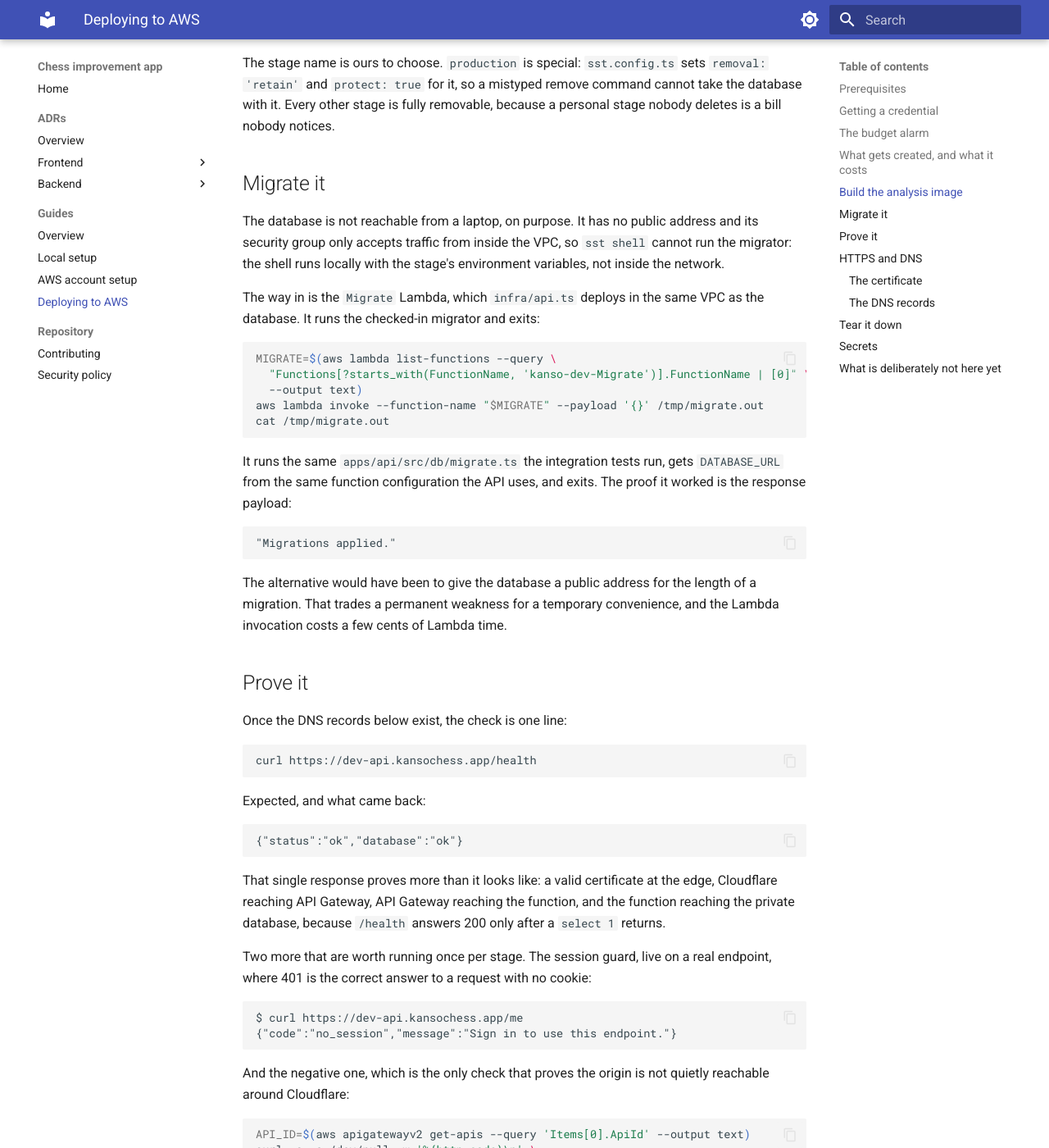
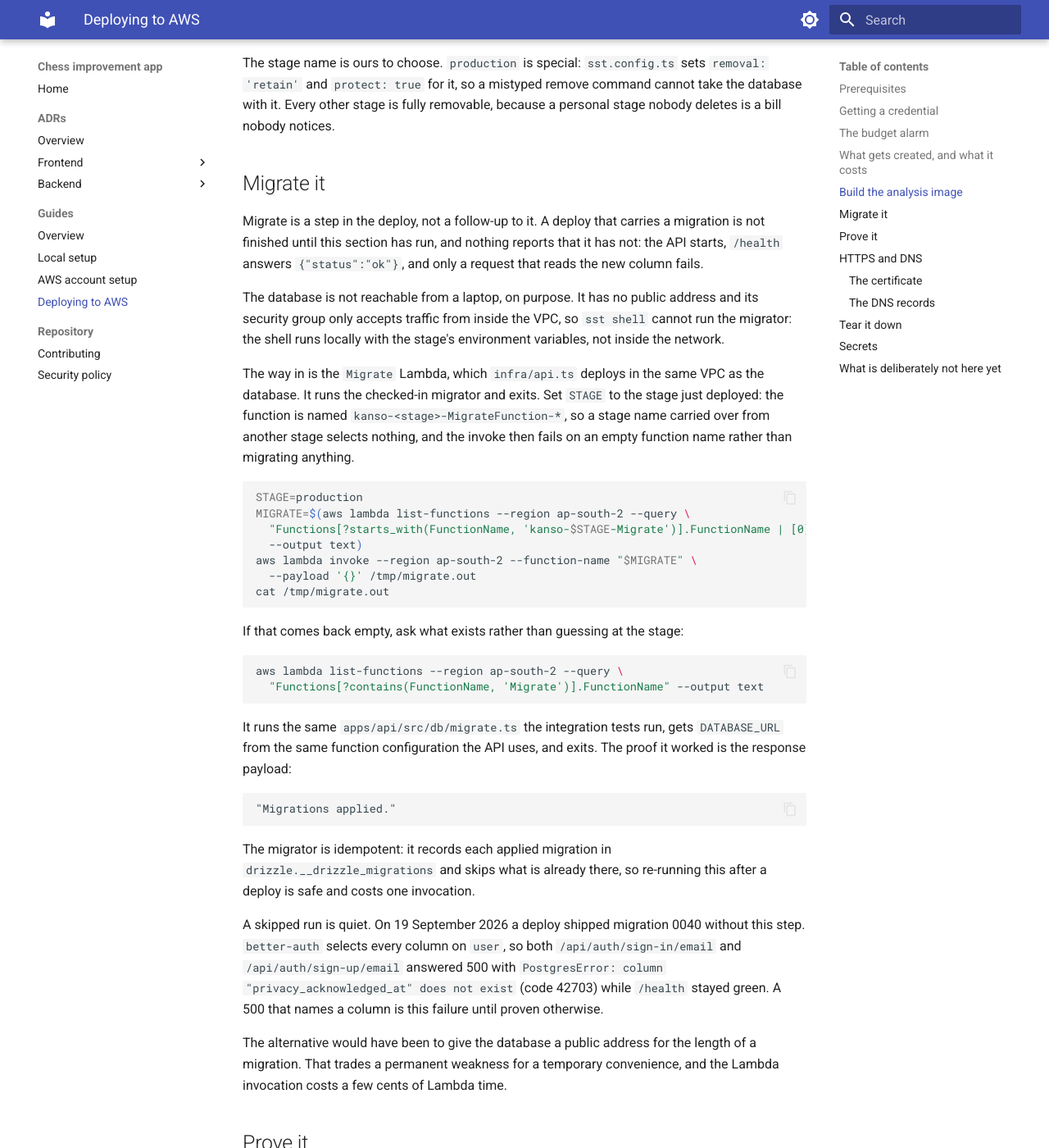
Before and after one commit to sushanth-dev/kanso-app, an MkDocs documentation site: the page built from docs/guides/deploy.md, in a window 1280 px wide and 1400 px high, scrolled down 3364 px. Shown: the whole window at 82% size. Built offline with MkDocs 1.6.1 and Material for MkDocs 9.7.7, drawn with Linux system fonts in a browser that asks for light colours; some of the changed text lies outside the part shown.

Commit message:
docs: fix the migrate step's stage and its place in the deploy (#226)
The guide hardcoded `kanso-dev-Migrate`, a stage that does not exist, and
listed migrate as a section after the deploy rather than a step within it.
The 19 September 2026 sign-in outage was a deploy that shipped migration 0040
without anyone running this, and nothing reported it.

Co-authored-by: Agent <noreply@anthropic.com>

````diff
--- a/docs/guides/deploy.md
+++ b/docs/guides/deploy.md
@@ -160,20 +160,37 @@ a personal stage nobody deletes is a bill nobody notices.
 
 ## Migrate it
 
+Migrate is a step in the deploy, not a follow-up to it. A deploy that carries a
+migration is not finished until this section has run, and nothing reports that
+it has not: the API starts, `/health` answers `{"status":"ok"}`, and only a
+request that reads the new column fails.
+
 The database is not reachable from a laptop, on purpose. It has no public
 address and its security group only accepts traffic from inside the VPC, so
 `sst shell` cannot run the migrator: the shell runs locally with the stage's
 environment variables, not inside the network.
 
 The way in is the `Migrate` Lambda, which `infra/api.ts` deploys in the same
-VPC as the database. It runs the checked-in migrator and exits:
+VPC as the database. It runs the checked-in migrator and exits. Set `STAGE` to
+the stage just deployed: the function is named `kanso-<stage>-MigrateFunction-*`,
+so a stage name carried over from another stage selects nothing, and the invoke
+then fails on an empty function name rather than migrating anything.
 
 ```sh
-MIGRATE=$(aws lambda list-functions --query \
-  "Functions[?starts_with(FunctionName, 'kanso-dev-Migrate')].FunctionName | [0]" \
+STAGE=production
+MIGRATE=$(aws lambda list-functions --region ap-south-2 --query \
+  "Functions[?starts_with(FunctionName, 'kanso-$STAGE-Migrate')].FunctionName | [0]" \
   --output text)
-aws lambda invoke --function-name "$MIGRATE" --payload '{}' /tmp/migrate.out
+aws lambda invoke --region ap-south-2 --function-name "$MIGRATE" \
+  --payload '{}' /tmp/migrate.out
 cat /tmp/migrate.out
+```
+
+If that comes back empty, ask what exists rather than guessing at the stage:
+
+```sh
+aws lambda list-functions --region ap-south-2 --query \
+  "Functions[?contains(FunctionName, 'Migrate')].FunctionName" --output text
 ```
 
 It runs the same `apps/api/src/db/migrate.ts` the integration tests run, gets
@@ -183,6 +200,17 @@ The proof it worked is the response payload:
 ```
 "Migrations applied."
 ```
+
+The migrator is idempotent: it records each applied migration in
+`drizzle.__drizzle_migrations` and skips what is already there, so re-running
+this after a deploy is safe and costs one invocation.
+
+A skipped run is quiet. On 19 September 2026 a deploy shipped migration 0040
+without this step. `better-auth` selects every column on `user`, so both
+`/api/auth/sign-in/email` and `/api/auth/sign-up/email` answered 500 with
+`PostgresError: column "privacy_acknowledged_at" does not exist` (code 42703)
+while `/health` stayed green. A 500 that names a column is this failure until
+proven otherwise.
 
 The alternative would have been to give the database a public address for the
 length of a migration. That trades a permanent weakness for a temporary
@@ -205,7 +233,9 @@ Expected, and what came back:
 That single response proves more than it looks like: a valid certificate at the
 edge, Cloudflare reaching API Gateway, API Gateway reaching the function, and
 the function reaching the private database, because `/health` answers 200 only
-after a `select 1` returns.
+after a `select 1` returns. What it cannot prove is that the schema matches the
+code: `select 1` touches no table, so a migration that was never applied is
+invisible here.
 
 Two more that are worth running once per stage. The session guard, live on a
 real endpoint, where 401 is the correct answer to a request with no cookie:
````
